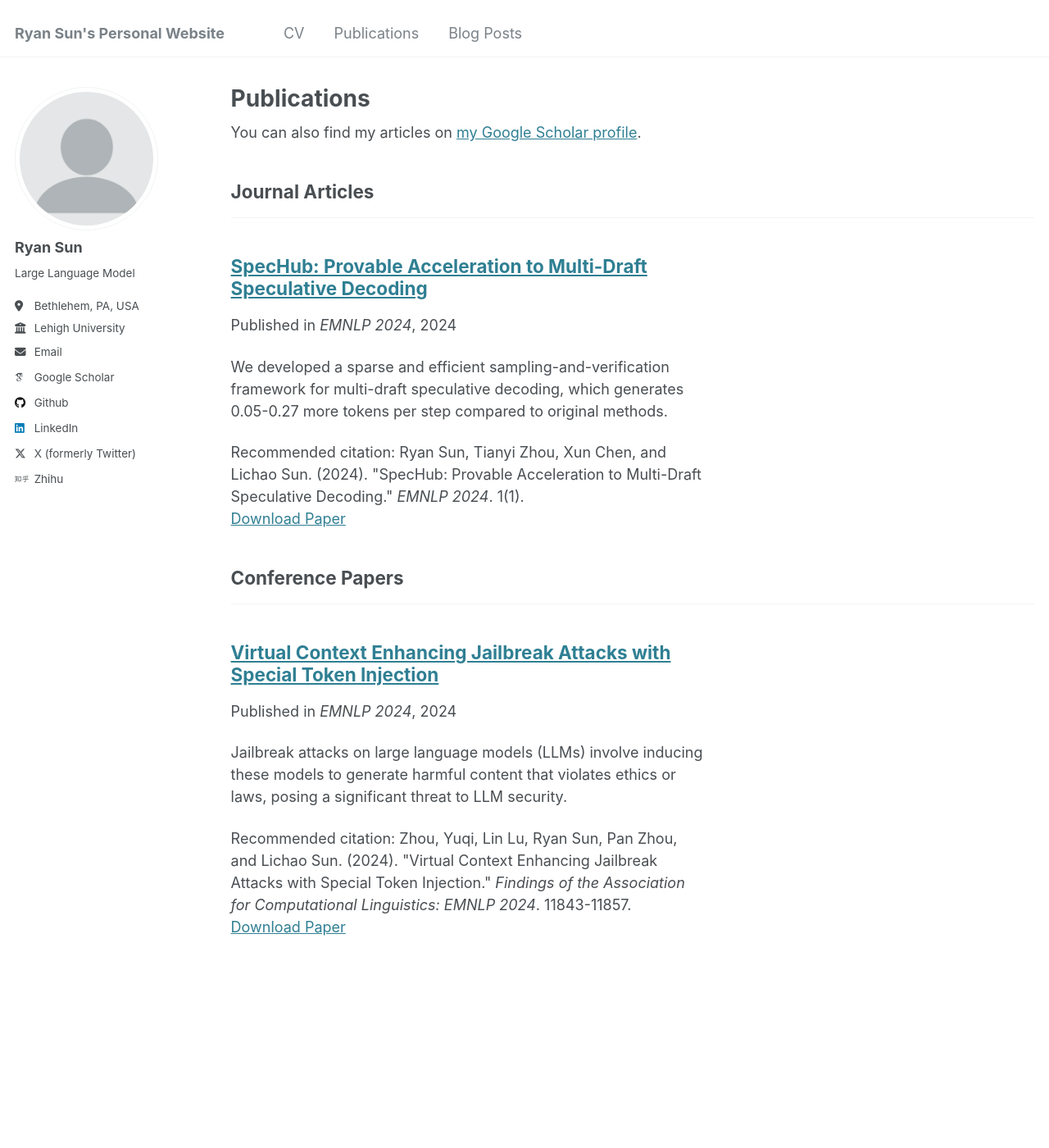
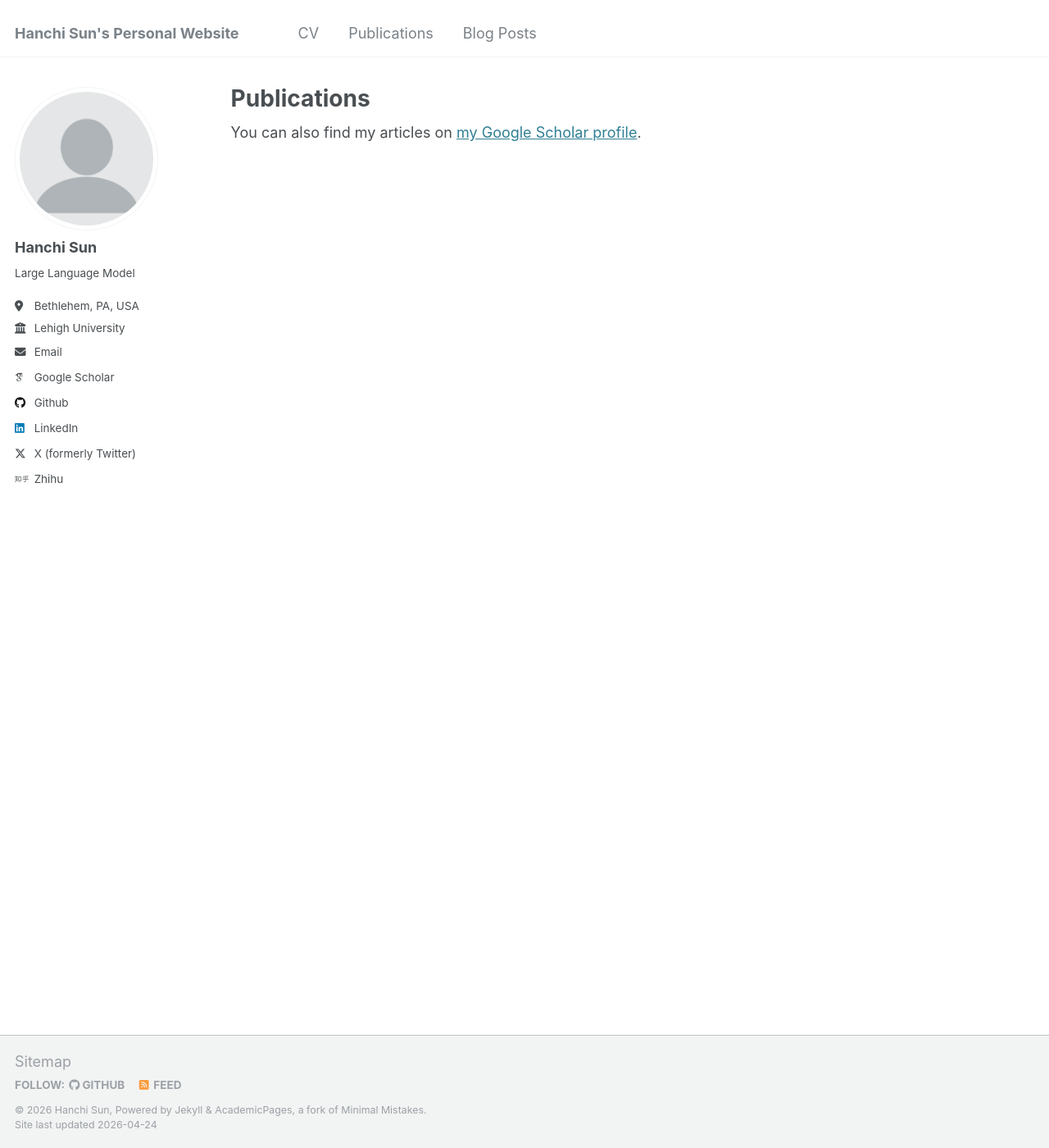
Before and after one commit to MasterGodzilla/MasterGodzilla.github.io, a Jekyll site: the page built from _pages/publications.html, in a window 1280 px wide and 1400 px high. Shown: the whole window at 82% size. Built offline with Jekyll 4.4.1, drawn with Linux system fonts in a browser that asks for light colours; some web fonts are replaced; some of the changed text lies outside the part shown.

Commit message:
Update site content

```diff
--- a/_config.yml
+++ b/_config.yml
@@ -8,9 +8,9 @@
 
 # Basic Site Settings
 locale                   : "en-US"
-title                    : "Ryan Sun's Personal Website"
+title                    : "Hanchi Sun's Personal Website"
 title_separator          : "-"
-name                     : &name "Ryan Sun"
+name                     : &name "Hanchi Sun"
 description              : &description "personal description"
 url                      : https://MasterGodzilla.github.io # the base hostname & protocol for your site e.g. "https://[your GitHub username].github.io"
 baseurl                  : "" # the subpath of your site, e.g. "/blog"
@@ -22,7 +22,7 @@ repository               : "MasterGodzilla/MasterGodzilla.github.io"
 author:
   # Biographic information
   avatar           : "profile.png"
-  name             : "Ryan Sun"
+  name             : "Hanchi Sun"
   pronouns         : # example: "she/her"
   bio              : "Large Language Model"
   location         : "Bethlehem, PA, USA"
--- a/_pages/cv.md
+++ b/_pages/cv.md
@@ -18,6 +18,12 @@ Education
 Work experience
 ======
 
+* May-August 2026: Research Intern
+  * Adobe
+
+* May-August 2025: Research Intern
+  * Adobe
+
 * Fall 2024: Teaching Assistant
   * Lehigh University
   * Duties included: Assisting with course for CSE 326 Fundamentals of Machine Learning
@@ -34,9 +40,8 @@ Skills
 
 Publications
 ======
-  <ul>{% for post in site.publications reversed %}
-    {% include archive-single-cv.html %}
-  {% endfor %}</ul>
+* Zhengqing Yuan, Hanchi Sun, Lichao Sun, and Yanfang Ye. (2026). [MegaTrain: Full Precision Training of 100B+ Parameter Large Language Models on a Single GPU](https://arxiv.org/abs/2604.05091). arXiv preprint arXiv:2604.05091.
+* Hanchi Sun, Yixin Liu, Yonghui Wu, and Lichao Sun. (2026). [Expert Threshold Routing for Autoregressive Language Modeling with Dynamic Computation Allocation and Load Balancing](https://arxiv.org/abs/2603.11535). arXiv preprint arXiv:2603.11535.
 
 <!-- Talks
 ======
--- a/_publications/2024EMNLP_SpecHub.md
+++ /dev/null
@@ -1,14 +0,0 @@
----
-title: "SpecHub: Provable Acceleration to Multi-Draft Speculative Decoding"
-collection: publications
-category: manuscripts
-permalink: /publication/2024EMNLP_SpecHub
-excerpt: 'We developed a sparse and efficient sampling-and-verification framework for multi-draft speculative decoding, which generates 0.05-0.27 more tokens per step compared to original methods.'
-date: 2024-11-12
-venue: 'EMNLP 2024'
-# slidesurl: 'http://academicpages.github.io/files/slides1.pdf'
-paperurl: 'https://aclanthology.org/2024.emnlp-main.1148/'
-citation: 'Ryan Sun, Tianyi Zhou, Xun Chen, and Lichao Sun. (2024). &quot;SpecHub: Provable Acceleration to Multi-Draft Speculative Decoding.&quot; <i>EMNLP 2024</i>. 1(1).'
----
-
-The contents above will be part of a list of publications, if the user clicks the link for the publication than the contents of section will be rendered as a full page, allowing you to provide more information about the paper for the reader. When publications are displayed as a single page, the contents of the above "citation" field will automatically be included below this section in a smaller font.
--- a/_publications/2024EMNLP_Virtual.md
+++ /dev/null
@@ -1,13 +0,0 @@
----
-title: "Virtual Context Enhancing Jailbreak Attacks with Special Token Injection"
-collection: publications
-category: conferences
-permalink: /publication/2024EMNLP_Virtual
-excerpt: 'Jailbreak attacks on large language models (LLMs) involve inducing these models to generate harmful content that violates ethics or laws, posing a significant threat to LLM security.'
-date: 2024-11-12
-venue: 'EMNLP 2024'
-paperurl: 'https://aclanthology.org/2024.findings-emnlp.692/'
-citation: 'Zhou, Yuqi, Lin Lu, Ryan Sun, Pan Zhou, and Lichao Sun. (2024). &quot;Virtual Context Enhancing Jailbreak Attacks with Special Token Injection.&quot; <i>Findings of the Association for Computational Linguistics: EMNLP 2024</i>. 11843-11857.'
----
-
-The contents above will be part of a list of publications, if the user clicks the link for the publication than the contents of section will be rendered as a full page, allowing you to provide more information about the paper for the reader. When publications are displayed as a single page, the contents of the above "citation" field will automatically be included below this section in a smaller font.
```
Also changed, not shown: AGENTS.md (added, +30 -0 lines), _pages/about.md (+10 -6 lines), 1 other file.
